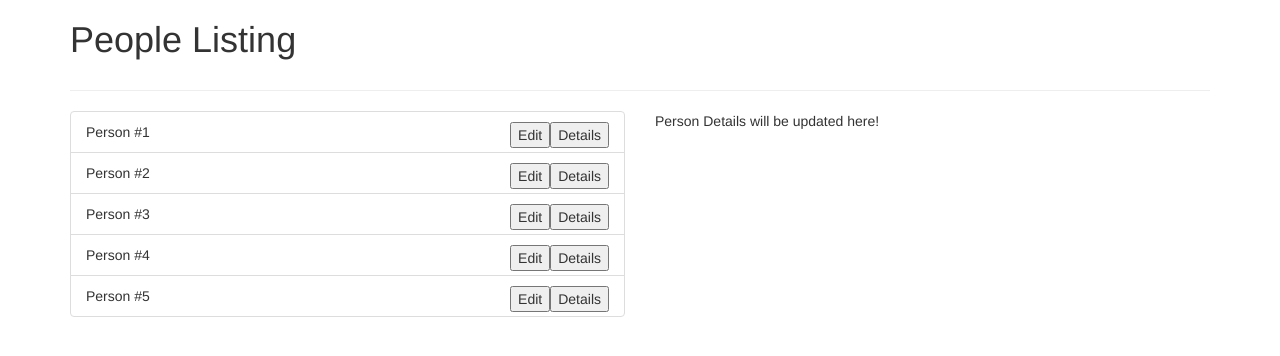
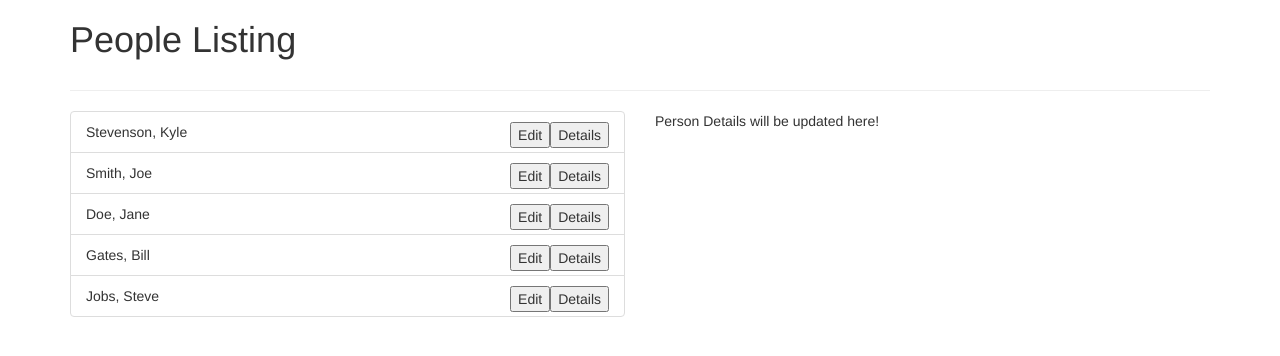
Before and after one commit to ksteve35/people-listing, a Vue app: page / in a window 1280 px wide. Shown: the top 356 px of the page. Built offline with nearby package versions, Linux system fonts and the light colour scheme.

Commit message:
Replaced default display (ex. Person #1) with last name of person followed by their first name.

```diff
--- a/src/App.vue
+++ b/src/App.vue
@@ -3,7 +3,7 @@
     <app-header></app-header>
     <hr>
     <div class="row">
-      <app-people></app-people>
+      <app-people :people="people"></app-people>
       <app-person-details></app-person-details>
     </div>
   </div>
--- a/src/People.vue
+++ b/src/People.vue
@@ -2,10 +2,10 @@
     <div class="col-xs-12 col-sm-6">
         <ul class="list-group">
             <li class="list-group-item"
-                v-for="index in 5"
+                v-for="(people, index) in people"
                 :key="index">
 
-                Person #{{ index }}
+                {{ personDisplayName(index) }}
                 <button style="float:right;" @click="getPersonDetails(index)">Details</button>
                 <button style="float:right;" @click="editPerson(index)">Edit</button>
 
@@ -16,15 +16,23 @@
 
 <script>
     export default {
-        props: [
-
-        ],
+        props: {
+            people: [{
+                firstName: { type: String},
+                lastName: { type: String},
+                birthday: { type: String},
+                bloodType: { type: String}
+            }]
+        },
         methods: {
             editPerson(index) {
                 console.log("Editing Person #" + index);
             },
             getPersonDetails(index) {
                 console.log("Getting Person #" + index);
+            },
+            personDisplayName(index) {
+                return this.people[index].lastName + ", " + this.people[index].firstName;
             }
         }
     }
```
